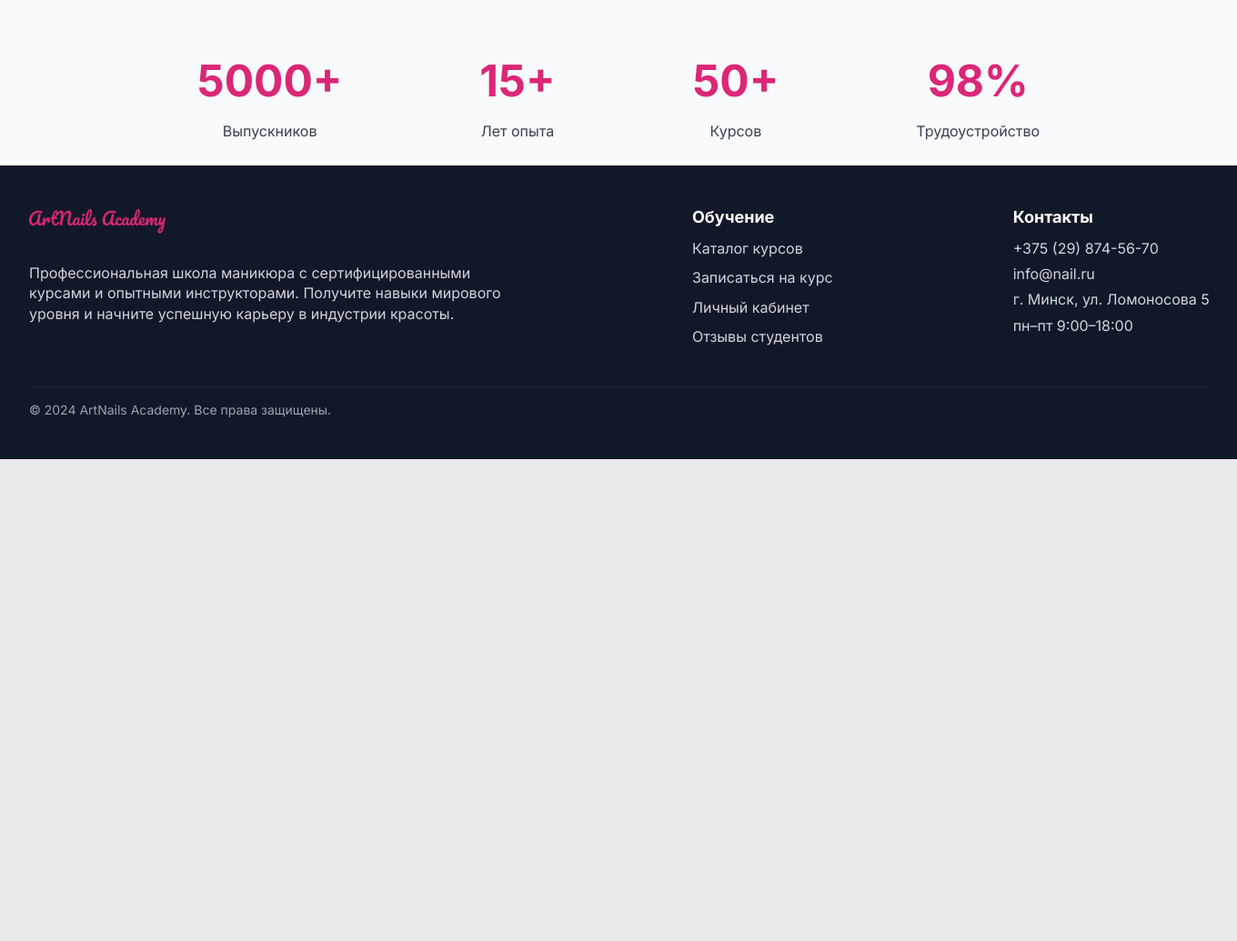
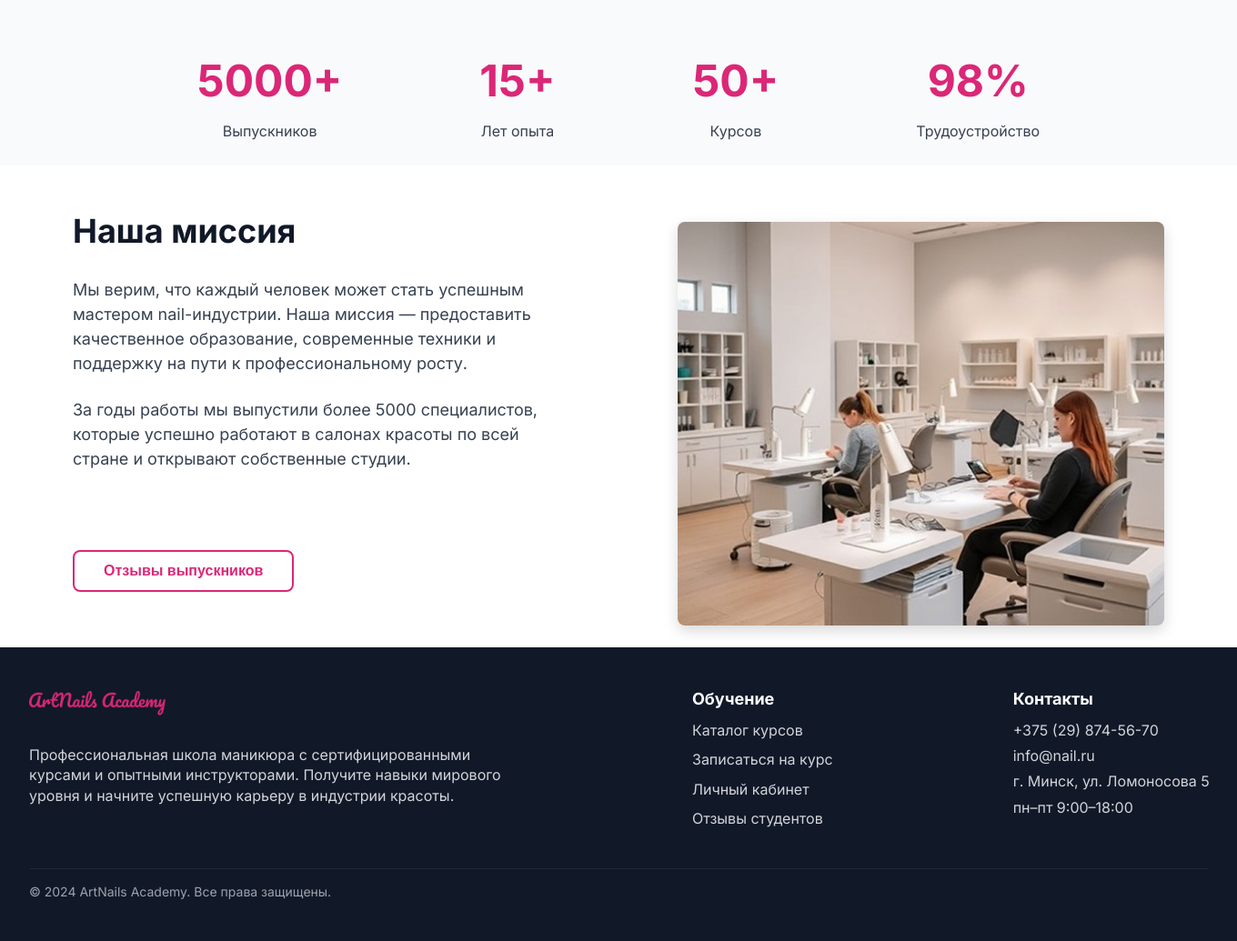
Before and after one commit to Pollmoriy/ArtNails_Academy, a Flask app: page /about in a window 1360 px wide. Shown: the part 634-1669 px from the top of the page at 91% size. Before the commit the page ends 1139 px from the top, so only its background shows below. Run offline with Flask 3, Linux system fonts and the light colour scheme; parts of the project's set-up code (start-up, migrations or seed data) failed here and were passed over.

Commit message:
О нас: блок Наша миссия

```diff
--- a/app/static/css/style.css
+++ b/app/static/css/style.css
@@ -527,7 +527,6 @@ header {
     display: flex;
     align-items: center;
     justify-content: center;
-    gap: 10px;
     cursor: pointer;
     transition: all 0.3s ease;
 }
@@ -1248,3 +1247,81 @@ margin-top: 83px;
     font-size: 16px;
     color: #374151;
 }
+
+/* Блок "Наша миссия" */
+.mission-block {
+    width: 100%;
+    height: 530px;
+    background-color: #FFFFFF;
+    font-family: 'Inter', sans-serif;
+    display: flex;
+    justify-content: center;
+    align-items: center;
+}
+
+.mission-container {
+    width: 1200px; /* Ширина контейнера, регулируй по макету */
+    display: flex;
+    justify-content: space-between;
+    align-items: flex-start;
+    padding-top: 41px; /* Отступ сверху от предыдущего блока */
+    position: relative;
+}
+
+.mission-text {
+    width: 530px; /* Ширина текста */
+}
+
+.mission-title {
+    font-weight: 700; /* Bold */
+    font-size: 36px;
+    color: #111827;
+    margin-bottom: 29px; /* Расстояние до первого абзаца */
+}
+
+.mission-subtext {
+    font-weight: 400; /* Regular */
+    font-size: 18px;
+    color: #374151;
+    line-height: 1.5;
+    margin-bottom: 24px;
+    text-align: left;
+}
+
+.btn-mission {
+    margin-top: 63px;
+    padding: 12px 32px;
+    border: 2px solid #DB2777;
+    border-radius: 8px;
+    font-weight: 600; /* Semi Bold */
+    font-size: 16px;
+    color: #DB2777;
+    background: transparent;
+    cursor: pointer;
+    transition: all 0.3s ease;
+}
+
+.btn-mission:hover {
+    background-color: #DB2777;
+    color: #FFFFFF;
+}
+
+.mission-image {
+    margin-left: 40px;
+    margin-top: 41px;
+    display: flex;
+    margin-bottom: 39px;
+    align-items: flex-start; /* выравнивание по верхнему краю блока */
+    height: 450px; /* высота контейнера совпадает с картинкой */
+}
+
+.mission-image img {
+    width: 535px;
+    height: auto; /* пусть высота подстраивается по пропорциям */
+    border-radius: 8px;
+    box-shadow: 0 6px 16px rgba(0, 0, 0, 0.15);
+
+     /* отступ до низа блока */
+    object-fit: cover;
+    display: block; /* чтобы margin-bottom работал корректно */
+}
--- a/app/templates/about.html
+++ b/app/templates/about.html
@@ -50,4 +50,25 @@
     </div>
 </section>
 
+<!-- Блок "Наша миссия" -->
+<section class="mission-block">
+    <div class="mission-container">
+        <div class="mission-text">
+            <h2 class="mission-title">Наша миссия</h2>
+            <p class="mission-subtext">
+                Мы верим, что каждый человек может стать успешным мастером nail-индустрии.
+                Наша миссия — предоставить качественное образование, современные техники и поддержку на пути к профессиональному росту.
+            </p>
+            <p class="mission-subtext">
+                За годы работы мы выпустили более 5000 специалистов, которые успешно работают в салонах красоты по всей стране и открывают собственные студии.
+            </p>
+            <button class="btn-mission">Отзывы выпускников</button>
+        </div>
+
+        <div class="mission-image">
+            <img src="{{ url_for('static', filename='img/mission.jpg') }}" alt="Наша миссия">
+        </div>
+    </div>
+</section>
+
 {% endblock %}
```
Also changed, not shown: app/static/img/about-hero-bg.png (added), app/static/img/mission.jpg (added).
